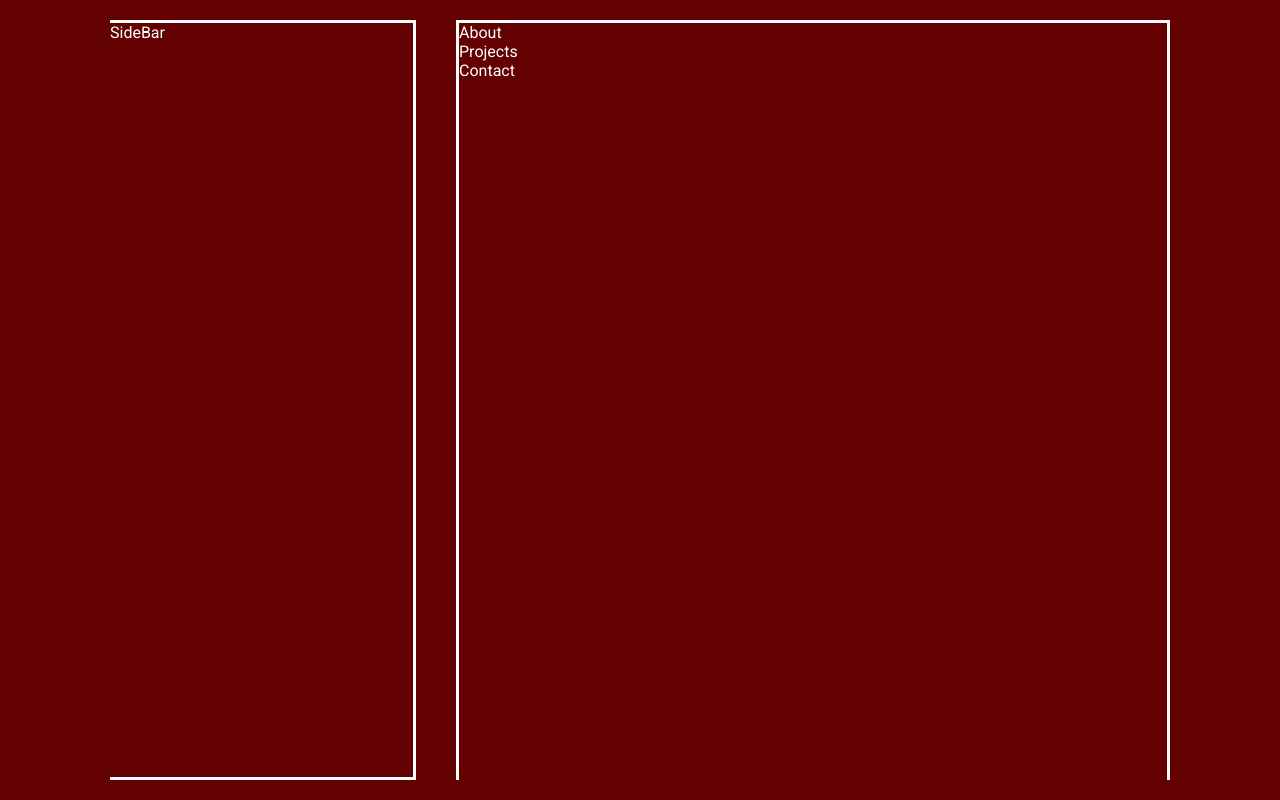
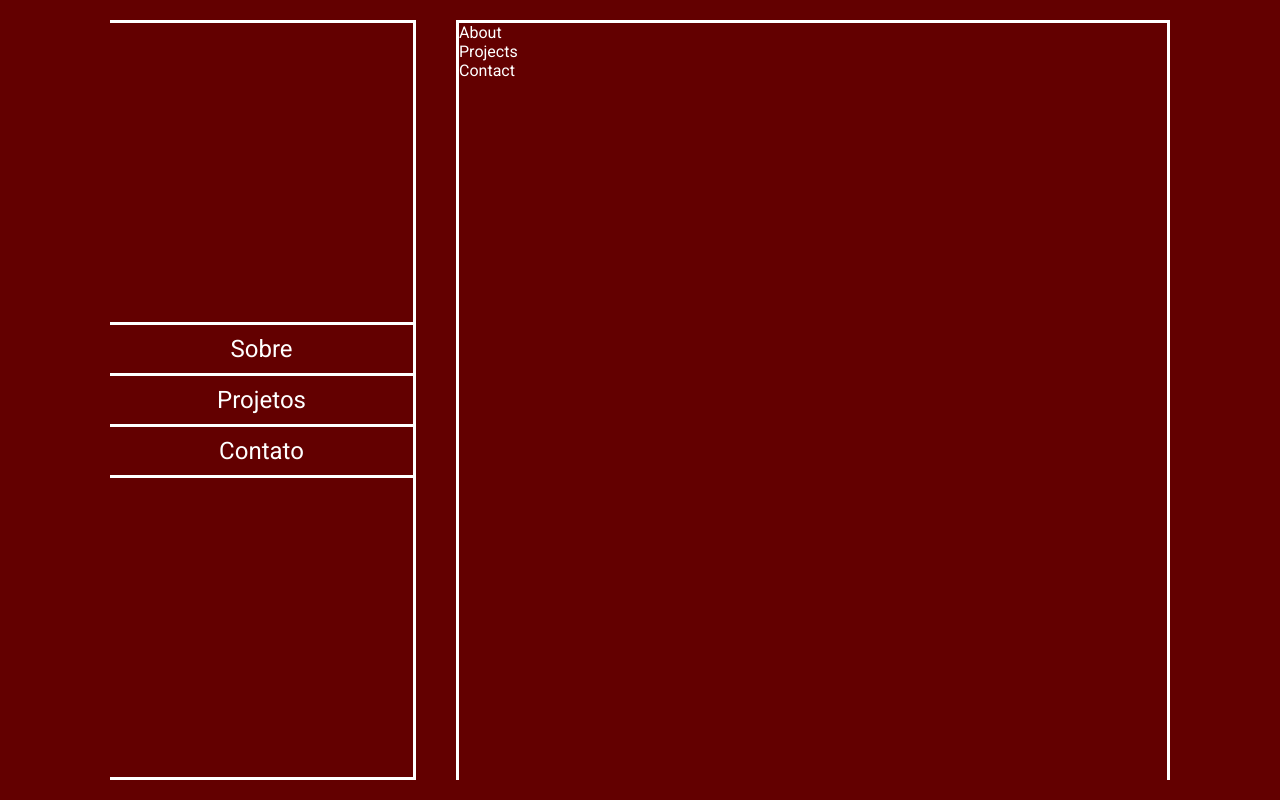
Before and after one commit to willian-pessoa/portfolio-willian-pessoa, a Next.js app: page / in a window 1280 px wide. Built offline with nearby package versions, Linux system fonts and the light colour scheme.

Commit message:
criado lista de opções do menu na barra lateral

```diff
--- a/src/components/SideBar/SideBar.jsx
+++ b/src/components/SideBar/SideBar.jsx
@@ -1,7 +1,15 @@
 import React from "react";
 
-import "./SideBar.scss"
+import "./SideBar.scss";
 
 export default function SideBar() {
-  return <div className="side-bar">SideBar</div>;
+  return (
+    <div className="side-bar">
+      <ul className="side-bar__menu">
+        <li className="side-bar__menu__item">Sobre</li>
+        <li className="side-bar__menu__item">Projetos</li>
+        <li className="side-bar__menu__item">Contato</li>
+      </ul>
+    </div>
+  );
 }
--- a/src/components/SideBar/SideBar.scss
+++ b/src/components/SideBar/SideBar.scss
@@ -4,6 +4,34 @@
   border: 3px solid $text;
   border-left: 0;
   margin: 20px;
+  display: flex;
+  justify-content: center;
+  align-items: center;
+
+  .side-bar__menu {
+    width: 100%;
+
+    .side-bar__menu__item {
+      display: flex;
+      align-items: center;
+      justify-content: center;
+      padding: 10px;
+      font-size: 1.5rem;
+      cursor: pointer;
+
+      &:hover{
+        background-color: $text;
+        color: $background;
+        transition: all 0.2s ease-in-out;
+      }
+    }
+
+    .side-bar__menu__item:nth-child(odd) {
+      border: 3px solid $text;
+      border-left: 0;
+      border-right: 0;
+    }
+  }
 
   @include mobile {
     margin: 10px;
```
